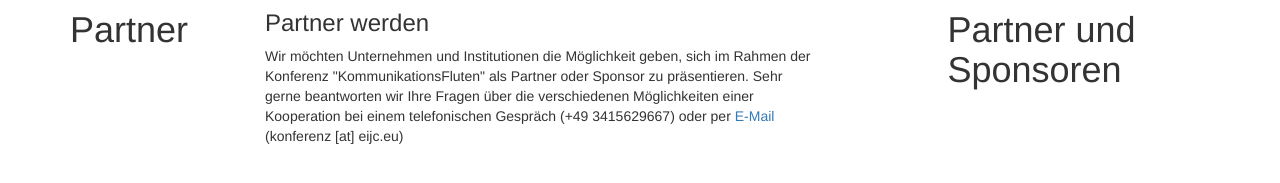
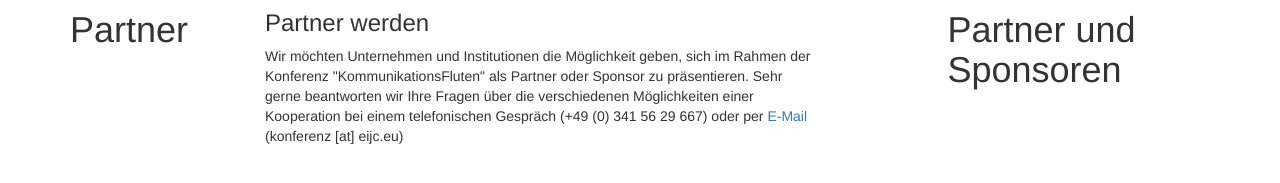
Before and after one commit to susedev/test, a Jekyll site: the page built from partner-werden.html, in a window 1280 px wide. Shown: the part 247-430 px from the top of the page. Built offline with Jekyll 4.4.1, drawn with Linux system fonts in a browser that asks for light colours; nearby versions of some CDN libraries.

Commit message:
Edit from JekyllCMS

```diff
--- a/partner-werden.html
+++ b/partner-werden.html
@@ -3,6 +3,6 @@ title: Partner
 ---
 <h3>Partner werden</h3>
 
-<p>Wir m&ouml;chten Unternehmen und Institutionen die M&ouml;glichkeit geben, sich im Rahmen der Konferenz &quot;KommunikationsFluten&quot; als Partner oder Sponsor zu pr&auml;sentieren. Sehr gerne beantworten wir Ihre Fragen &uuml;ber die verschiedenen M&ouml;glichkeiten einer Kooperation bei einem telefonischen Gespr&auml;ch (+49 3415629667) oder per <a href="mailto:konferenz@eijc.eu?subject=Partner%20werden">E-Mail</a> (konferenz [at] eijc.eu)</p>
+<p>Wir m&ouml;chten Unternehmen und Institutionen die M&ouml;glichkeit geben, sich im Rahmen der Konferenz &quot;KommunikationsFluten&quot; als Partner oder Sponsor zu pr&auml;sentieren. Sehr gerne beantworten wir Ihre Fragen &uuml;ber die verschiedenen M&ouml;glichkeiten einer Kooperation bei einem telefonischen Gespr&auml;ch (+49 (0) 341 56 29 667) oder per <a href="mailto:konferenz@eijc.eu?subject=Partner%20werden">E-Mail</a> (konferenz [at] eijc.eu)</p>
 
 <p>&nbsp;</p>
```
